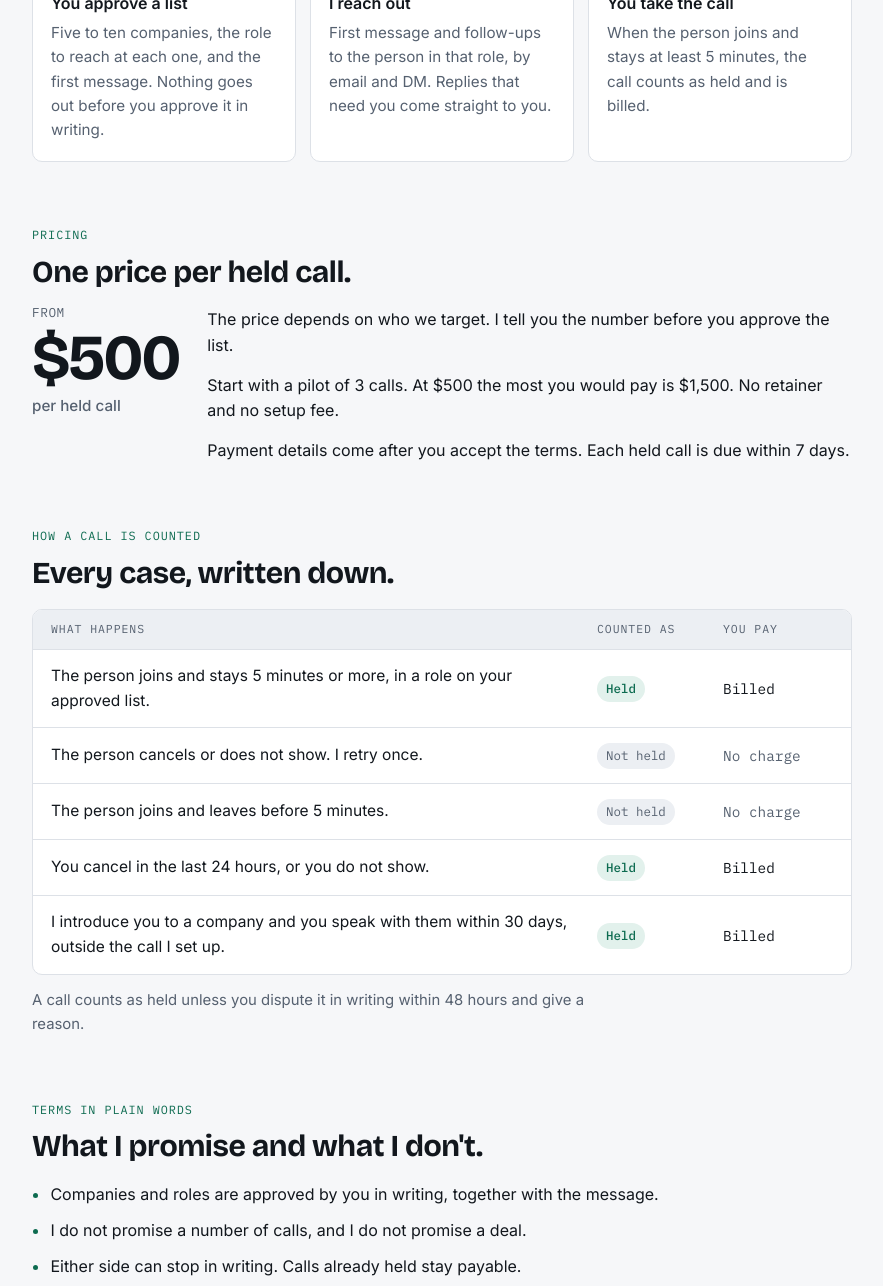
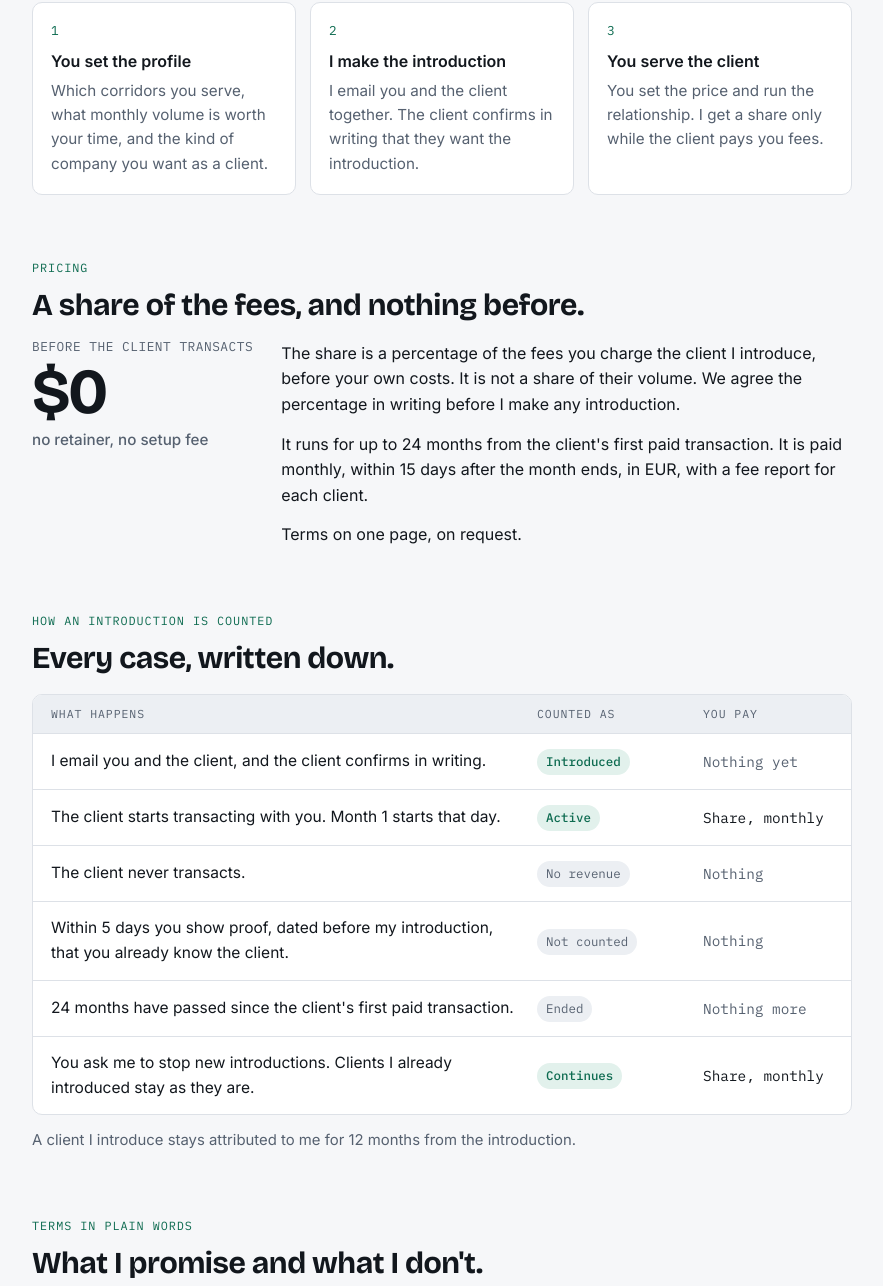
Before and after one commit to SpirosDR1/Dealflow-Desk, a plain HTML site: page index.html in a window 1280 px wide. Shown: the part 671-1957 px from the top of the page, without its empty margins (198-1081 px from the left). Drawn offline with nearby package versions, Linux system fonts and the light colour scheme.

Commit message:
Update index.html

```diff
--- a/index.html
+++ b/index.html
@@ -4,12 +4,12 @@
 <meta charset="utf-8">
 <meta name="viewport" content="width=device-width, initial-scale=1">
 <title>Dealflow Desk</title>
-<meta name="description" content="Dealflow Desk books partnership calls for crypto teams. You pay per held call, with no retainer.">
+<meta name="description" content="Dealflow Desk introduces companies that move money across borders to payment and liquidity providers. Providers pay a share of what the client generates, and nothing before.">
 <link rel="preconnect" href="https://fonts.googleapis.com">
 <link rel="preconnect" href="https://fonts.gstatic.com" crossorigin>
 <link rel="stylesheet" href="https://fonts.googleapis.com/css2?family=Bricolage+Grotesque:wght@600;700&family=Inter:wght@400;500;600&family=IBM+Plex+Mono:wght@400;500&display=swap">
 <style>
-/* Concept: a ledger. The page reads like a clean desk: plain sections, and one table that shows exactly how a call is counted and billed. */
+/* Concept: a ledger. The page reads like a clean desk: plain sections, and one table that shows exactly how an introduction is counted. */
 :root {
   --bg: #f6f7f9;
   --surface: #ffffff;
@@ -92,7 +92,7 @@ a { color: var(--accent); }
 .price .num small { display: block; font-family: var(--font-mono); font-weight: 400; font-size: 0.8rem; letter-spacing: 0.04em; color: var(--muted); margin-bottom: 6px; }
 .price .num em { display: block; font-style: normal; font-family: var(--font-body); font-weight: 500; font-size: 0.95rem; letter-spacing: 0; color: var(--muted); margin-top: 8px; }
 .ledger { border: 1px solid var(--line); border-radius: 10px; background: var(--surface); overflow: hidden; }
-.ledger .row { display: grid; grid-template-columns: minmax(0, 1fr) 110px 110px; gap: 16px; padding: 14px 18px; border-top: 1px solid var(--line); align-items: center; }
+.ledger .row { display: grid; grid-template-columns: minmax(0, 1fr) 150px 130px; gap: 16px; padding: 14px 18px; border-top: 1px solid var(--line); align-items: center; }
 .ledger .row:first-child { border-top: 0; }
 .ledger .head { background: var(--quiet-soft); font-family: var(--font-mono); font-size: 0.72rem; letter-spacing: 0.08em; text-transform: uppercase; color: var(--muted); padding-block: 10px; }
 .ledger .what { font-size: 0.97rem; min-width: 0; }
@@ -128,12 +128,12 @@ footer { border-top: 1px solid var(--line); padding-top: 20px; color: var(--mute
 
   <header class="top">
     <div class="mark">Dealflow <span>Desk</span></div>
-    <div class="status">Started Sep 2026. No case studies yet.</div>
+    <div class="status">Started Sep 2026. I post my numbers every week.</div>
   </header>
 
   <section class="hero">
-    <h1>Partnership calls for crypto teams, paid per held call.</h1>
-    <p class="lead">I write the first message to the right person at each company you approve, by email and DM, and book the call with you. No retainer. You pay when a call is held.</p>
+    <h1>Clients for payment and liquidity providers, paid from what they generate.</h1>
+    <p class="lead">I introduce companies that move money across borders to the providers that serve them. You pay me nothing until the client I bring starts transacting. Then I take a share of what you earn from that client.</p>
     <div class="contact-row">
       <div class="email-box">
         <code id="addr">spirosgagr@getdealflowdesk.com</code>
@@ -146,81 +146,87 @@ footer { border-top: 1px solid var(--line); padding-top: 20px; color: var(--mute
 
   <section>
     <div class="eyebrow">How it works</div>
-    <h2>You approve the list. I do the outreach. You take the calls.</h2>
+    <h2>You tell me the clients you want. I find them. You decide.</h2>
     <ol class="steps">
       <li>
-        <h3>You approve a list</h3>
-        <p>Five to ten companies, the role to reach at each one, and the first message. Nothing goes out before you approve it in writing.</p>
+        <h3>You set the profile</h3>
+        <p>Which corridors you serve, what monthly volume is worth your time, and the kind of company you want as a client.</p>
       </li>
       <li>
-        <h3>I reach out</h3>
-        <p>First message and follow-ups to the person in that role, by email and DM. Replies that need you come straight to you.</p>
+        <h3>I make the introduction</h3>
+        <p>I email you and the client together. The client confirms in writing that they want the introduction.</p>
       </li>
       <li>
-        <h3>You take the call</h3>
-        <p>When the person joins and stays at least 5 minutes, the call counts as held and is billed.</p>
+        <h3>You serve the client</h3>
+        <p>You set the price and run the relationship. I get a share only while the client pays you fees.</p>
       </li>
     </ol>
   </section>
 
   <section>
     <div class="eyebrow">Pricing</div>
-    <h2>One price per held call.</h2>
+    <h2>A share of the fees, and nothing before.</h2>
     <div class="price">
-      <div class="num"><small>FROM</small>$500<em>per held call</em></div>
+      <div class="num"><small>BEFORE THE CLIENT TRANSACTS</small>$0<em>no retainer, no setup fee</em></div>
       <div>
-        <p>The price depends on who we target. I tell you the number before you approve the list.</p>
-        <p>Start with a pilot of 3 calls. At $500 the most you would pay is $1,500. No retainer and no setup fee.</p>
-        <p>Payment details come after you accept the terms. Each held call is due within 7 days.</p>
+        <p>The share is a percentage of the fees you charge the client I introduce, before your own costs. It is not a share of their volume. We agree the percentage in writing before I make any introduction.</p>
+        <p>It runs for up to 24 months from the client's first paid transaction. It is paid monthly, within 15 days after the month ends, in EUR, with a fee report for each client.</p>
+        <p>Terms on one page, on request.</p>
       </div>
     </div>
   </section>
 
   <section>
-    <div class="eyebrow">How a call is counted</div>
+    <div class="eyebrow">How an introduction is counted</div>
     <h2>Every case, written down.</h2>
-    <div class="ledger" role="table" aria-label="How a call is counted and billed">
+    <div class="ledger" role="table" aria-label="How an introduction is counted and paid">
       <div class="row head" role="row">
         <div role="columnheader">What happens</div>
         <div role="columnheader">Counted as</div>
         <div role="columnheader">You pay</div>
       </div>
       <div class="row" role="row">
-        <div class="what" role="cell">The person joins and stays 5 minutes or more, in a role on your approved list.</div>
-        <div role="cell"><span class="pill held">Held</span></div>
-        <div class="pay" role="cell">Billed</div>
+        <div class="what" role="cell">I email you and the client, and the client confirms in writing.</div>
+        <div role="cell"><span class="pill held">Introduced</span></div>
+        <div class="pay none" role="cell">Nothing yet</div>
       </div>
       <div class="row" role="row">
-        <div class="what" role="cell">The person cancels or does not show. I retry once.</div>
-        <div role="cell"><span class="pill">Not held</span></div>
-        <div class="pay none" role="cell">No charge</div>
+        <div class="what" role="cell">The client starts transacting with you. Month 1 starts that day.</div>
+        <div role="cell"><span class="pill held">Active</span></div>
+        <div class="pay" role="cell">Share, monthly</div>
       </div>
       <div class="row" role="row">
-        <div class="what" role="cell">The person joins and leaves before 5 minutes.</div>
-        <div role="cell"><span class="pill">Not held</span></div>
-        <div class="pay none" role="cell">No charge</div>
+        <div class="what" role="cell">The client never transacts.</div>
+        <div role="cell"><span class="pill">No revenue</span></div>
+        <div class="pay none" role="cell">Nothing</div>
       </div>
       <div class="row" role="row">
-        <div class="what" role="cell">You cancel in the last 24 hours, or you do not show.</div>
-        <div role="cell"><span class="pill held">Held</span></div>
-        <div class="pay" role="cell">Billed</div>
+        <div class="what" role="cell">Within 5 days you show proof, dated before my introduction, that you already know the client.</div>
+        <div role="cell"><span class="pill">Not counted</span></div>
+        <div class="pay none" role="cell">Nothing</div>
       </div>
       <div class="row" role="row">
-        <div class="what" role="cell">I introduce you to a company and you speak with them within 30 days, outside the call I set up.</div>
-        <div role="cell"><span class="pill held">Held</span></div>
-        <div class="pay" role="cell">Billed</div>
+        <div class="what" role="cell">24 months have passed since the client's first paid transaction.</div>
+        <div role="cell"><span class="pill">Ended</span></div>
+        <div class="pay none" role="cell">Nothing more</div>
+      </div>
+      <div class="row" role="row">
+        <div class="what" role="cell">You ask me to stop new introductions. Clients I already introduced stay as they are.</div>
+        <div role="cell"><span class="pill held">Continues</span></div>
+        <div class="pay" role="cell">Share, monthly</div>
       </div>
     </div>
-    <p class="note">A call counts as held unless you dispute it in writing within 48 hours and give a reason.</p>
+    <p class="note">A client I introduce stays attributed to me for 12 months from the introduction.</p>
   </section>
 
   <section>
     <div class="eyebrow">Terms in plain words</div>
     <h2>What I promise and what I don't.</h2>
     <ul class="plain">
-      <li>Companies and roles are approved by you in writing, together with the message.</li>
-      <li>I do not promise a number of calls, and I do not promise a deal.</li>
-      <li>Either side can stop in writing. Calls already held stay payable.</li>
+      <li>I tell every client that you may pay me if they become your client. I do not share the amount. You set the client's price.</li>
+      <li>I send a monthly fee report for each client, and a yearly written confirmation on request.</li>
+      <li>The terms stay in force if your company is sold or renamed.</li>
+      <li>I do not promise a number of clients, and I do not promise a deal.</li>
       <li>Your company name is used only with your written approval.</li>
       <li>I make no commitments on your behalf.</li>
     </ul>
@@ -228,9 +234,16 @@ footer { border-top: 1px solid var(--line); padding-top: 20px; color: var(--mute
 
   <section>
     <div class="eyebrow">Who it's for</div>
-    <h2>Teams that need the right partners.</h2>
-    <p>Stablecoin, payments, tokenized asset and infrastructure teams looking for distribution, liquidity, payout or banking partners.</p>
-    <p>I can run the same process for other partner types too, for example payment gateways, accounting firms or company formation services.</p>
+    <h2>Providers that earn fees from clients.</h2>
+    <p>On and off-ramps, payment processors, OTC and liquidity desks, exchanges with institutional clients, custody providers and stablecoin issuers.</p>
+    <p>The clients I look for are companies that move money across borders: payments companies, fintechs, platforms and funds.</p>
+  </section>
+
+  <section>
+    <div class="eyebrow">Crypto teams</div>
+    <h2>Partnership calls, paid per held call.</h2>
+    <p>If you are a crypto team looking for distribution, liquidity, payout or banking partners, I also book partnership calls with the companies you approve. You pay per held call, from $500, with no retainer. A pilot is 3 calls, so the most you pay is $1,500 at that price.</p>
+    <p>A call is held when the person joins and stays at least 5 minutes. If they cancel or leave early, you pay nothing.</p>
   </section>
 
   <section class="about">
@@ -239,7 +252,7 @@ footer { border-top: 1px solid var(--line); padding-top: 20px; color: var(--mute
       <h2>Spyridon Gagrinas, founder.</h2>
     </div>
     <p>Before this I built Qubex Sentinel, post-quantum signature verification for institutional crypto custody. I sent 220+ messages to institutions and had 25 conversations to see if anyone would pay. They would not, so I shut it down.</p>
-    <p>Dealflow Desk is early. I started it in September 2026 and I have no case studies yet. I post my numbers every week on LinkedIn and X, including the misses.</p>
+    <p>Dealflow Desk is early. I started it in September 2026. I post my numbers every week on LinkedIn and X, including the misses.</p>
     <div class="links">
       <a class="btn" href="https://www.linkedin.com/in/spyridon-g-9858b03a0" target="_blank" rel="noopener">LinkedIn</a>
       <a class="btn" href="https://x.com/Spiros_Gagrinas" target="_blank" rel="noopener">X</a>
@@ -251,27 +264,27 @@ footer { border-top: 1px solid var(--line); padding-top: 20px; color: var(--mute
     <h2>Before you write to me.</h2>
     <div class="faq">
       <div>
-        <h3>Do you guarantee calls or deals?</h3>
-        <p>No. I guarantee the process: approved list, real first messages, and a written count of every call.</p>
-      </div>
-      <div>
-        <h3>Who do you contact?</h3>
-        <p>Only the people in the roles you approve, at the companies you approve. I can suggest names, and you decide.</p>
+        <h3>Do you guarantee clients?</h3>
+        <p>No. I guarantee the process: introductions only to the profile you set, in writing, with a monthly report on every client I bring.</p>
       </div>
       <div>
         <h3>What do I need to give you?</h3>
-        <p>What you want partners for, the kind of company you want to meet, and a calendar link for the calls.</p>
+        <p>The corridors you serve, the monthly volume that is worth your time, and who on your side takes the introduction.</p>
       </div>
       <div>
-        <h3>Why pay per held call?</h3>
-        <p>I control the outreach. I do not control whether a deal closes, so the fee follows the part I do.</p>
+        <h3>Why a share and not a fixed fee?</h3>
+        <p>I control the introduction. You control whether the client is worth having. A share means I only earn when you do.</p>
+      </div>
+      <div>
+        <h3>Can the client know I get paid?</h3>
+        <p>Yes, I tell them. They hear it from me, and the price they pay is still yours to set.</p>
       </div>
     </div>
   </section>
 
   <section>
     <div class="eyebrow">Contact</div>
-    <h2>Tell me which partners you want to meet.</h2>
+    <h2>Tell me which clients you want to meet.</h2>
     <div class="contact-row">
       <div class="email-box">
         <code id="addr2">spirosgagr@getdealflowdesk.com</code>
```
